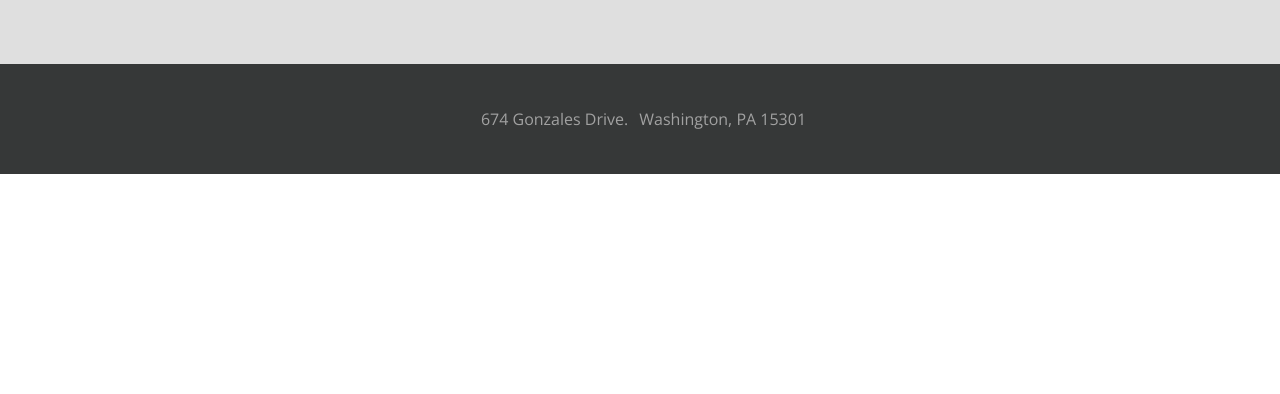
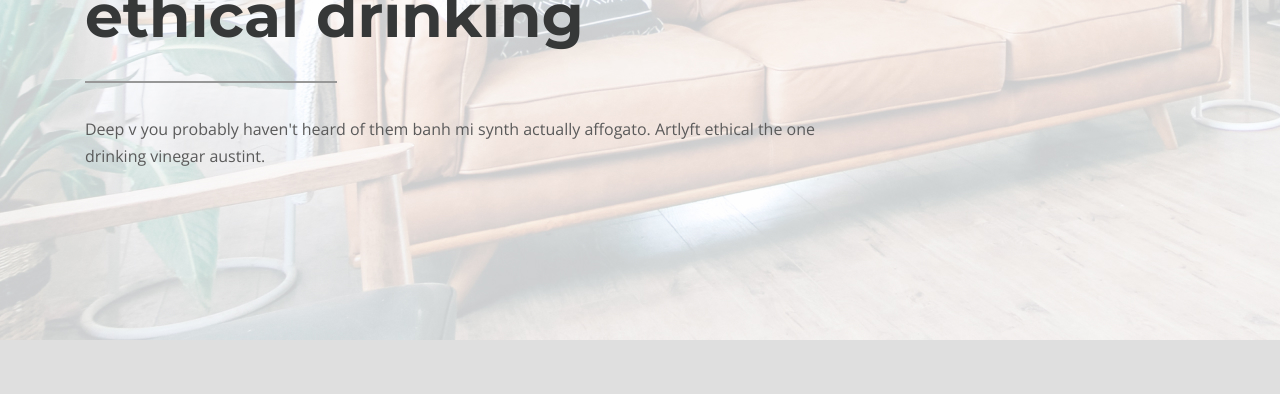
Before and after one commit to SaveDev92/furniture_collection, a website: page app/index.html in a window 1280 px wide. Shown: the part 1997-2391 px from the top of the page. Before the commit the page ends 2171 px from the top, so only its background shows below. Drawn offline with nearby package versions, Linux system fonts and the light colour scheme.

Commit message:
add block banner(info,bg-img)

```diff
--- a/app/index.html
+++ b/app/index.html
@@ -89,7 +89,7 @@
             <h2 class="about__info-title">Furniture new collection</h2>
             <div class="about__info-line"></div>
             <p class="about__info-text">Deep v you probably haven't heard of them banh mi synth actually affogato.
-            Aesthetic lyft ethical drinking vinegar austint.
+              Aesthetic lyft ethical drinking vinegar austint.
             </p>
           </div>
           <div class="about__img-list">
@@ -98,6 +98,18 @@
             <img class="about__img-item" src="./images/about-img-3.jpg" alt="">
             <img class="about__img-item" src="./images/about-img-4.jpg" alt="">
             <img class="about__img-item" src="./images/about-img-5.jpg" alt="">
+          </div>
+        </div>
+      </section>
+
+      <section class="banner">
+        <div class="container">
+          <div class="banner__info">
+            <h3 class="banner__info-title">Aesthetic <br>
+              ethical drinking</h3>
+            <div class="banner__info-line"></div>
+            <p class="banner__info-text">Deep v you probably haven't heard of them banh mi synth actually affogato. Artlyft ethical the one drinking vinegar austint.
+            </p>
           </div>
         </div>
       </section>
--- a/app/scss/style.scss
+++ b/app/scss/style.scss
@@ -40,6 +40,7 @@
     margin: 0 auto;
 }
 
+////////////////////////////////////////////////////////////////
 // top-slider
 .top {
     height: 722px;
@@ -110,9 +111,7 @@
 
 
 .about {
-    &__inner {
-
-    }
+    &__inner {}
 
 
     &__info {
@@ -143,13 +142,44 @@
         color: #5A5A5A;
     }
 
-    &__img-list{
+    &__img-list {
         display: flex;
         justify-content: space-evenly;
         margin-bottom: 110px;
     }
 }
 
+.banner {
+    height: 616px;
+    background-image: url(../images/banner-bg.jpg);
+    padding-top: 172px;
+
+    &__info {
+        max-width: 731px;
+        margin-bottom: 79px;
+    }
+
+    &__info-title {
+        @extend %title-font;
+        font-size: 60px;
+        line-height: 80px;
+        color: #363838;
+    }
+
+    &__info-line {
+        display: inline-block;
+        width: 252px;
+        background: #6D7278;
+        border: 1px solid #979797;
+        margin: 25px 0;
+    }
+
+    &__info-text {
+        color: #5A5A5A;
+    }
+}
+
+////////////////////////////////////////////////////////////////////////////////
 // info, social
 .footer {
 
```
Also changed, not shown: app/css/style.min.css, app/images/banner-bg.jpg (added).
